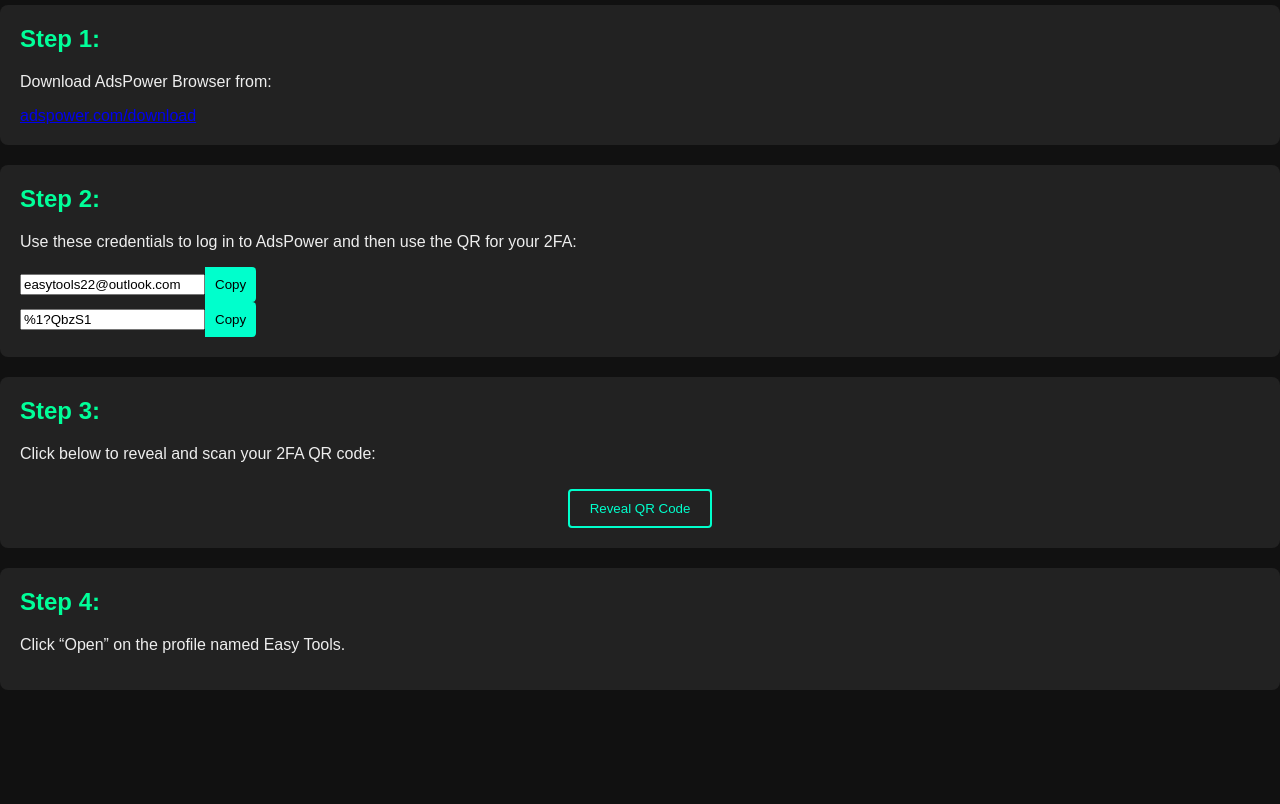
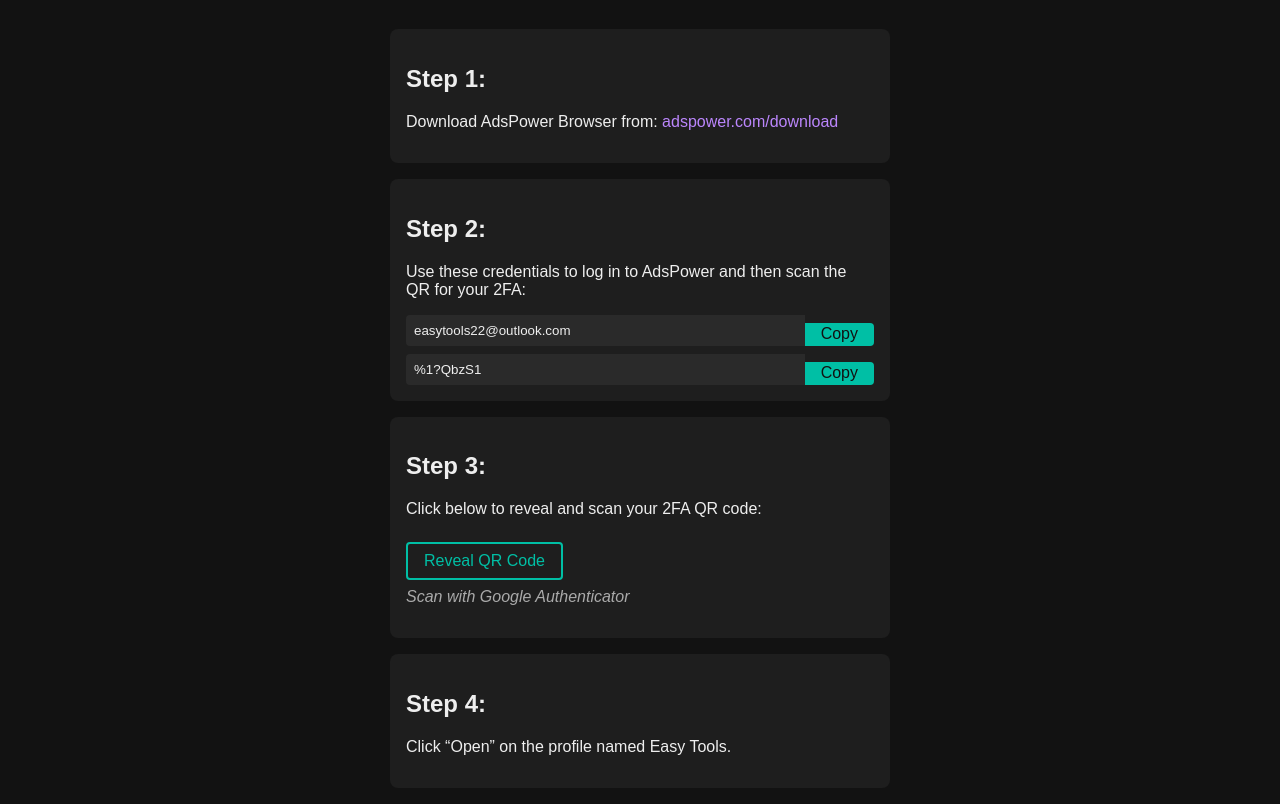
Before and after one commit to Easytools076/easytools-2fa-dashboard, a website: page index.html in a window 1280 px wide. Shown: the part 133-937 px from the top of the page. Before the commit the page ends 843 px from the top, so only its background shows below. Drawn offline with Linux system fonts and the light colour scheme.

Commit message:
Fix: update dashboard with static QR reveal + correct email

```diff
--- a/index.html
+++ b/index.html
@@ -7,30 +7,39 @@
   <link rel="stylesheet" href="style.css">
 </head>
 <body>
-  <div class="container">
+  <header>
     <img src="logo.png" alt="EasyTools Logo" class="logo">
     <h1>EasyTools 2FA Dashboard</h1>
-    <div class="step">
+  </header>
+  <main>
+    <section>
       <h2>Step 1:</h2>
-      <p>Download AdsPower Browser from:</p>
-      <a href="https://adspower.com/download" target="_blank">adspower.com/download</a>
-    </div>
-    <div class="step">
+      <p>Download AdsPower Browser from: <a href="https://adspower.com/download" target="_blank">adspower.com/download</a></p>
+    </section>
+    <section>
       <h2>Step 2:</h2>
-      <p>Use these credentials to log in to AdsPower and then use the QR for your 2FA:</p>
-      <div class="field"><input type="text" id="email" readonly value="easytools22@outlook.com"><button data-target="email" class="copy-btn">Copy</button></div>
-      <div class="field"><input type="text" id="password" readonly value="%1?QbzS1"><button data-target="password" class="copy-btn">Copy</button></div>
-    </div>
-    <div class="step">
+      <p>Use these credentials to log in to AdsPower and then scan the QR for your 2FA:</p>
+      <div class="field">
+        <input type="text" id="email" readonly value="easytools22@outlook.com">
+        <button onclick="copyText('email')">Copy</button>
+      </div>
+      <div class="field">
+        <input type="text" id="password" readonly value="%1?QbzS1">
+        <button onclick="copyText('password')">Copy</button>
+      </div>
+    </section>
+    <section>
       <h2>Step 3:</h2>
       <p>Click below to reveal and scan your 2FA QR code:</p>
-      <div id="qr-container" class="qr-container"><button id="reveal-btn">Reveal QR Code</button></div>
-    </div>
-    <div class="step">
+      <button id="revealButton" onclick="revealQR()">Reveal QR Code</button>
+      <p class="note">Scan with Google Authenticator</p>
+      <img src="qr.png" id="qrImage" alt="QR Code" class="hidden">
+    </section>
+    <section>
       <h2>Step 4:</h2>
       <p>Click “Open” on the profile named Easy Tools.</p>
-    </div>
-  </div>
+    </section>
+  </main>
   <script src="script.js"></script>
 </body>
 </html>
--- a/script.js
+++ b/script.js
@@ -1,11 +1,10 @@
-document.querySelectorAll('.copy-btn').forEach(btn => {
-  btn.addEventListener('click', () => {
-    navigator.clipboard.writeText(btn.getAttribute('data-copy'));
-    btn.textContent = 'Copied';
-    setTimeout(() => btn.textContent = 'Copy', 1500);
+function copyText(id) {
+  const el = document.getElementById(id);
+  navigator.clipboard.writeText(el.value).then(() => {
+    alert('Copied: ' + el.value);
   });
-});
-const qrImg = document.getElementById('qr');
-document.getElementById('reveal-btn').addEventListener('click', () => {
-  qrImg.hidden = !qrImg.hidden;
-});
+}
+
+function revealQR() {
+  document.getElementById('qrImage').classList.toggle('hidden');
+}
--- a/style.css
+++ b/style.css
@@ -1,61 +1,75 @@
 body {
-  background: #111;
+  margin: 0;
+  font-family: Arial, sans-serif;
+  background: #121212;
   color: #eee;
-  font-family: Arial, sans-serif;
-  margin: 0;
-  padding: 0;
-  text-align: center;
-}
-header {
-  padding: 20px;
-}
-.logo {
-  max-width: 200px;
-  height: auto;
-}
-main {
-  max-width: 600px;
-  margin: 0 auto 40px;
-}
-.step {
-  background: #222;
-  margin: 20px 0;
-  padding: 20px;
-  border-radius: 8px;
-  text-align: left;
-}
-.step h2 {
-  color: #0f9;
-  margin-top: 0;
-}
-.credentials .field {
-  display: flex;
-  margin: 10px 0;
-}
-.field span {
-  flex: 1;
-  background: #333;
-  padding: 10px;
-  border-radius: 4px 0 0 4px;
-}
-.copy-btn {
-  background: #0fc;
-  border: none;
-  padding: 10px;
-  cursor: pointer;
-  border-radius: 0 4px 4px 0;
-}
-.qr-container {
   display: flex;
   flex-direction: column;
   align-items: center;
 }
-#reveal-btn {
-  margin-top: 10px;
+header {
+  text-align: center;
+  margin: 2rem 0;
+}
+.logo {
+  width: 100px;
+  height: auto;
+}
+main {
+  width: 90%;
+  max-width: 500px;
+}
+section {
+  background: #1e1e1e;
+  padding: 1rem;
+  border-radius: 8px;
+  margin-bottom: 1rem;
+}
+.field {
+  display: flex;
+  margin-top: 0.5rem;
+}
+.field input {
+  flex: 1;
+  padding: 0.5rem;
+  border: none;
+  border-radius: 4px 0 0 4px;
+  background: #2a2a2a;
+  color: #eee;
+}
+.field button {
+  padding: 0 1rem;
+  border: none;
+  background: #00bfa5;
+  color: #121212;
+  border-radius: 0 4px 4px 0;
+  cursor: pointer;
+}
+button {
+  padding: 0.5rem 1rem;
+  border: 2px solid #00bfa5;
   background: transparent;
-  border: 2px solid #0fc;
-  color: #0fc;
-  padding: 10px 20px;
+  color: #00bfa5;
+  border-radius: 4px;
   cursor: pointer;
-  border-radius: 4px;
+  font-size: 1rem;
+  margin-top: 0.5rem;
 }
+.hidden {
+  display: none;
+  margin-top: 1rem;
+  width: 200px;
+  height: 200px;
+}
+.note {
+  margin-top: 0.5rem;
+  font-style: italic;
+  color: #aaa;
+}
+a {
+  color: #bb86fc;
+  text-decoration: none;
+}
+a:hover {
+  text-decoration: underline;
+}
```
Also changed, not shown: package.json (+5 -2 lines), logo.png (deleted), qr-placeholder.png (deleted), qr.png (added), 1 other file.
